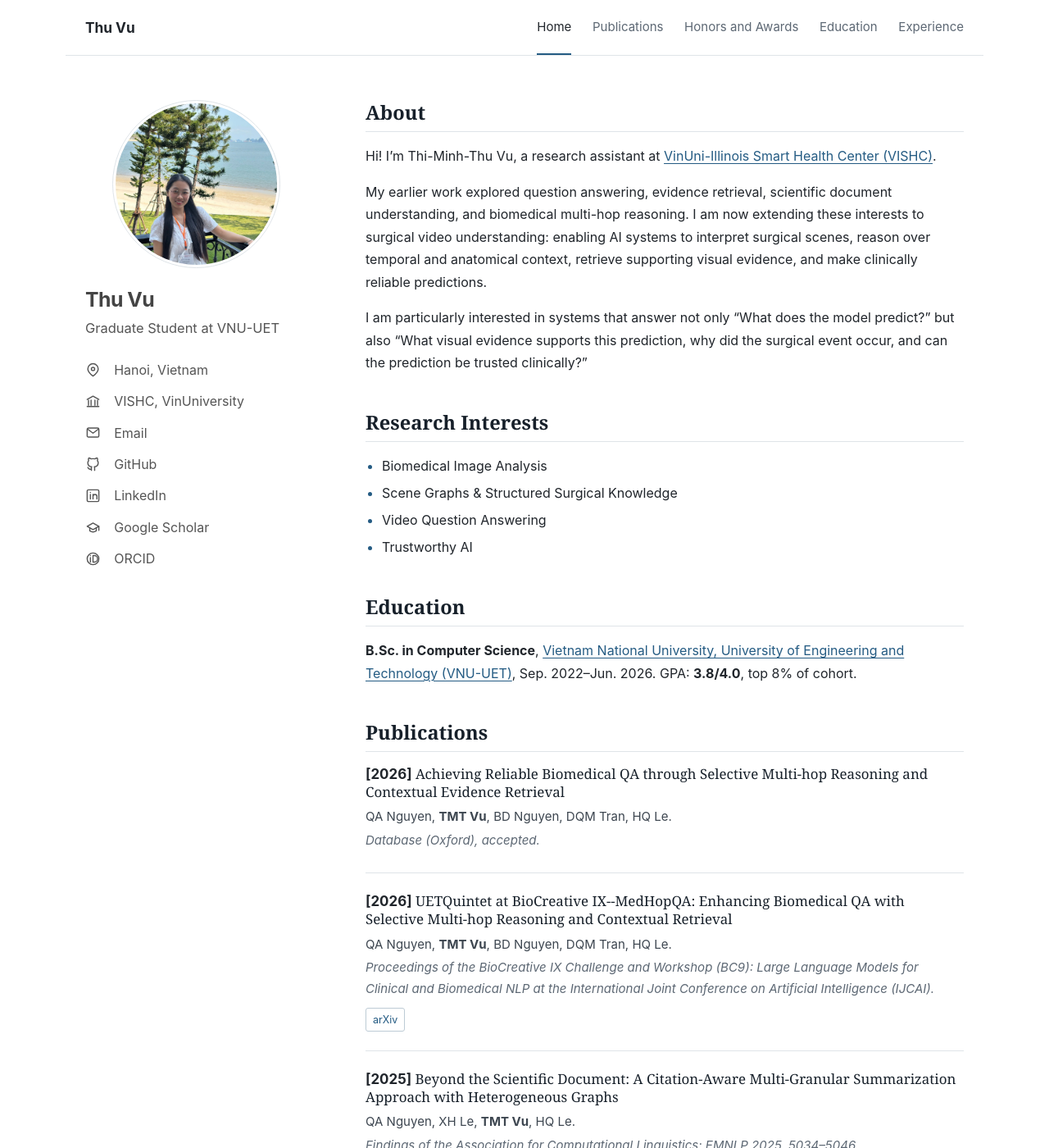
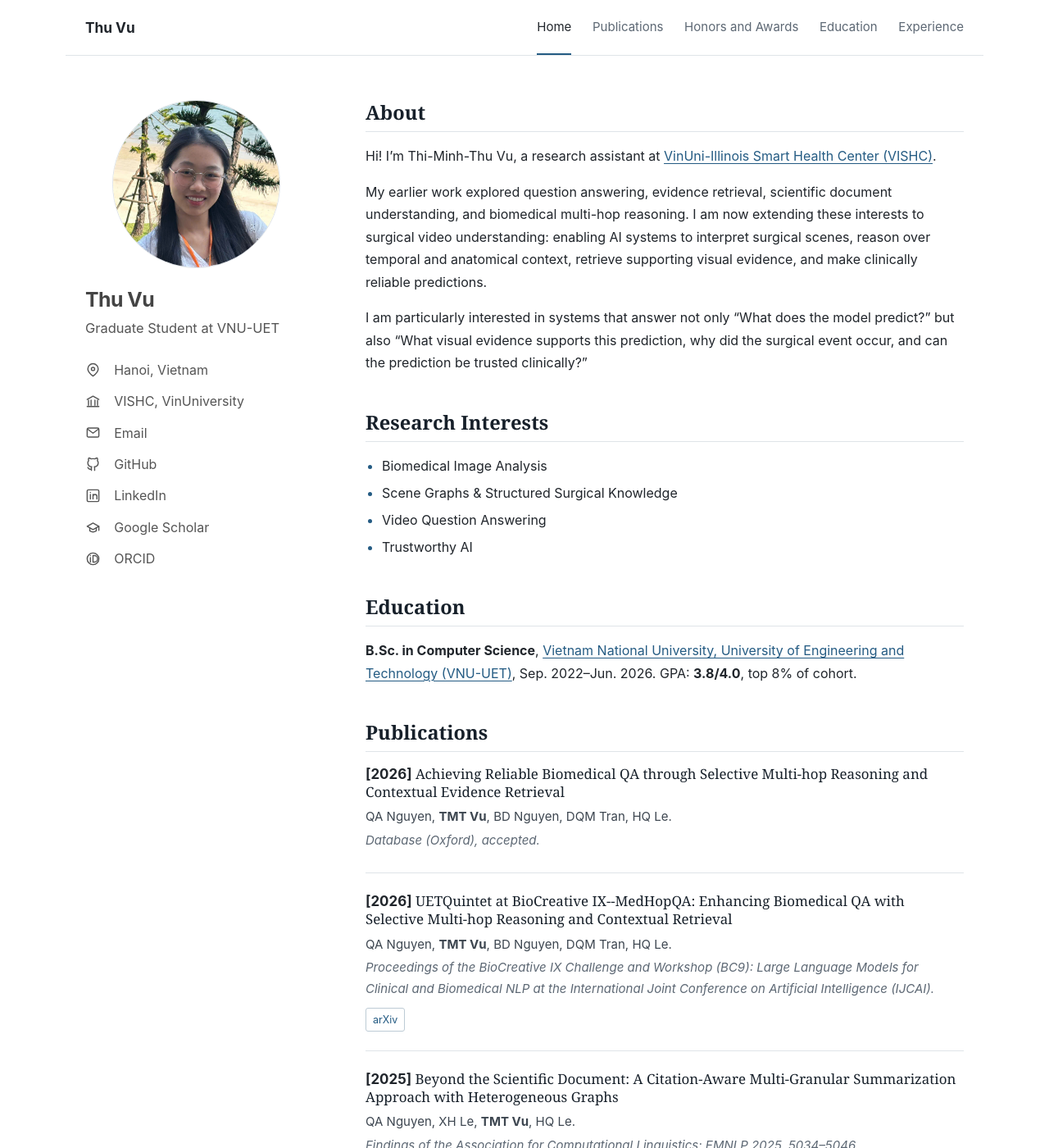
Before and after one commit to ThiMinhThuVu/ThiMinhThuVu.github.io, a Jekyll site: the page built from index.md, in a window 1280 px wide and 1400 px high. Shown: the whole window at 82% size. Built offline with Jekyll 4.4.1, drawn with Linux system fonts in a browser that asks for light colours.

Commit message:
Center and zoom profile portrait

```diff
--- a/_includes/sidebar.html
+++ b/_includes/sidebar.html
@@ -2,19 +2,19 @@
 
 <aside class="sidebar" aria-label="Profile">
 
+  <div class="profile-image">
   {% if p.profile_image != "" %}
     <img
-      class="profile-image"
       src="{{ p.profile_image | relative_url }}"
       alt="Portrait of {{ p.name }}"
     >
   {% else %}
     <img
-      class="profile-image"
       src="{{ '/images/avatar-placeholder.svg' | relative_url }}"
       alt="Profile image placeholder"
     >
   {% endif %}
+  </div>
 
   <h1 class="profile-name">{{ p.name }}</h1>
 
--- a/assets/css/main.scss
+++ b/assets/css/main.scss
@@ -257,24 +257,25 @@ a:hover {
 
 /* Profile image */
 
-.profile-image {
+ .profile-image {
   width: 205px;
   height: 205px;
+  display: block;
+  margin: 0 auto 1.4rem;
+  overflow: hidden;
+  border-radius: 50%;
+  border: 1px solid var(--line);
+  background: #fff;
+}
 
+.profile-image img {
+  width: 100%;
+  height: 100%;
   display: block;
-
-  margin: 0 auto 1.4rem;
-
   object-fit: cover;
   object-position: center;
-
-  border-radius: 50%;
-
-  border: 1px solid var(--line);
-
-  padding: 3px;
-
-  background: #fff;
+  transform: scale(2.5);
+  transform-origin: 32.5% 62%;
 }
 
 
```
